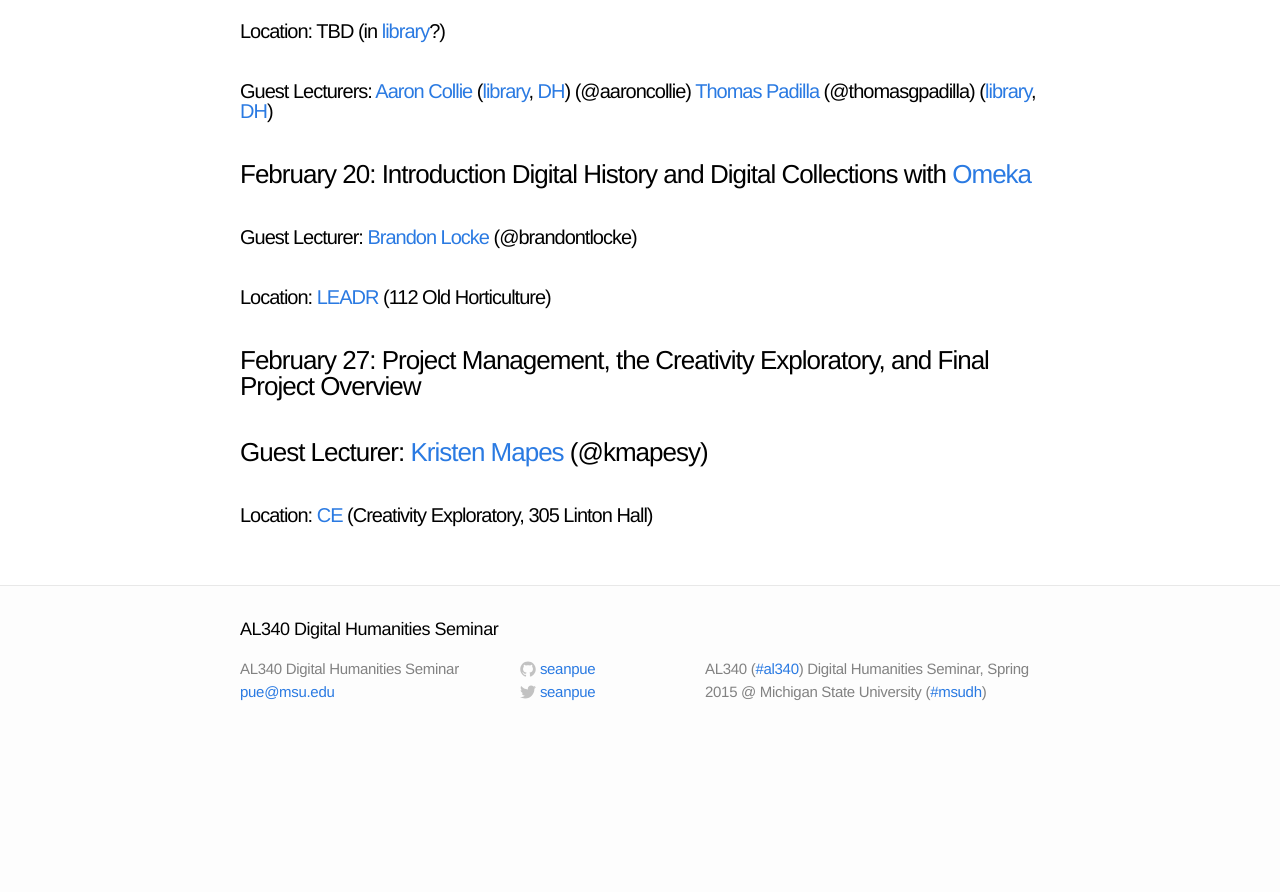
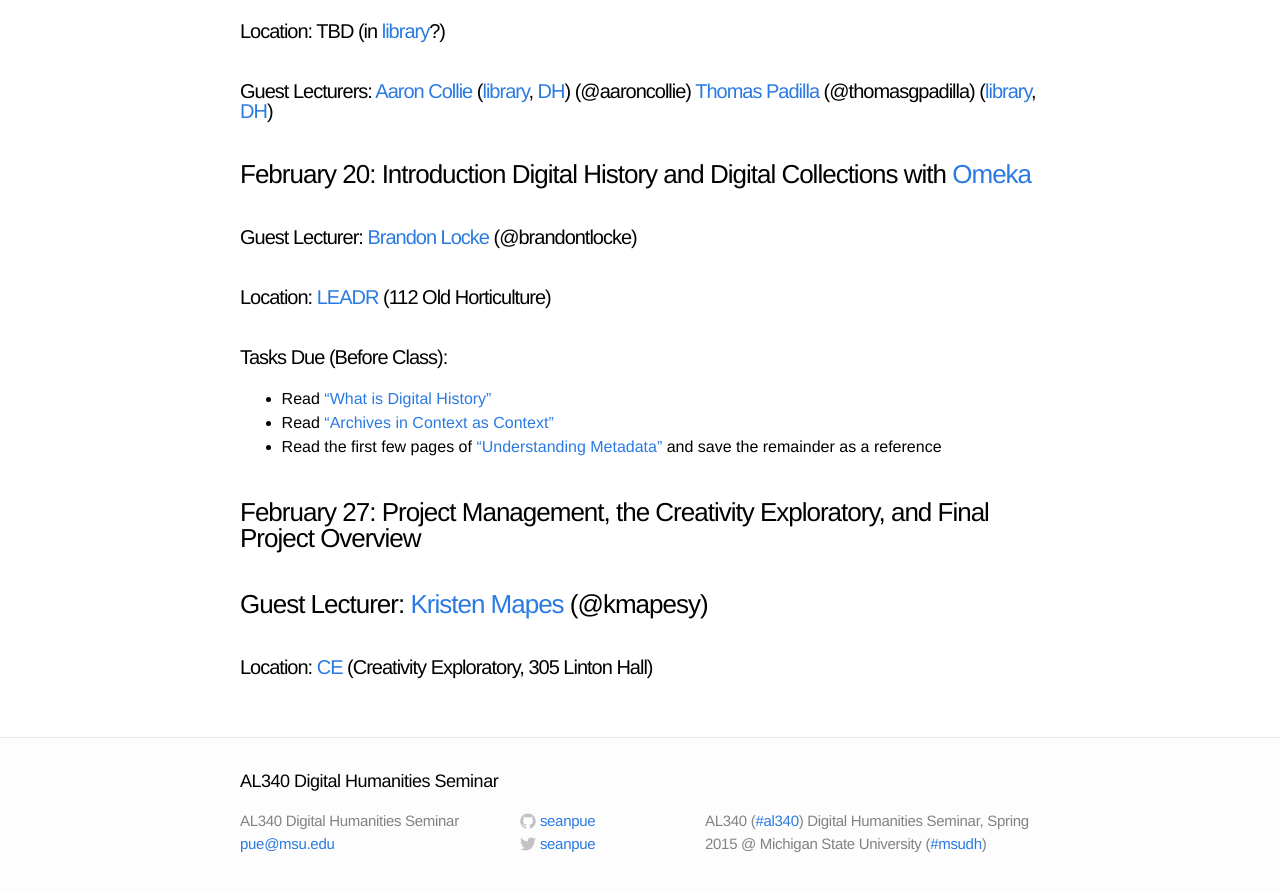
Before and after one commit to seanpue/al340, a Jekyll site: the page built from syllabus.md, in a window 1280 px wide and 900 px high, scrolled down 1839 px. Shown: the top 892 px of the window. Built offline with Jekyll 4.4.1, drawn with Linux system fonts in a browser that asks for light colours; before the commit the page ends 2587 px from its top, so only the background shows below that.

Commit message:
added 2/20 reading

```diff
--- a/syllabus.md
+++ b/syllabus.md
@@ -65,6 +65,12 @@ This syllabus *will change* throughout the semester, so please check back. It wa
 
 #### Location: [LEADR] (112 Old Horticulture)
 
+#### Tasks Due (Before Class):
+
+* Read ["What is Digital History"]
+* Read ["Archives in Context as Context"]
+* Read the first few pages of ["Understanding Metadata"] and save the remainder as a reference
+
 ### February 27: Project Management, the Creativity Exploratory, and Final Project Overview
 
 ### Guest Lecturer: [Kristen Mapes] (@kmapesy)
@@ -82,5 +88,8 @@ This syllabus *will change* throughout the semester, so please check back. It wa
 [LEADR]: http://leadr.msu.edu/
 [Omeka]: http://omeka.org/
 [Brandon Locke]: http://history.msu.edu/people/brandon-locke/
+["What is Digital History"]: http://www.historians.org/publications-and-directories/perspectives-on-history/may-2009/intersections-history-and-new-media/what-is-digital-history
+["Archives in Context as Context"]: http://journalofdigitalhumanities.org/1-2/archives-in-context-and-as-context-by-kate-theimer/
+["Understanding Metadata"]: http://www.niso.org/publications/press/UnderstandingMetadata.pdf
 [Kristen Mapes]: http://www.kristenmapes.com/
 [CE]: http://ce.cal.msu.edu
```
Also changed, not shown: 1 other file.
